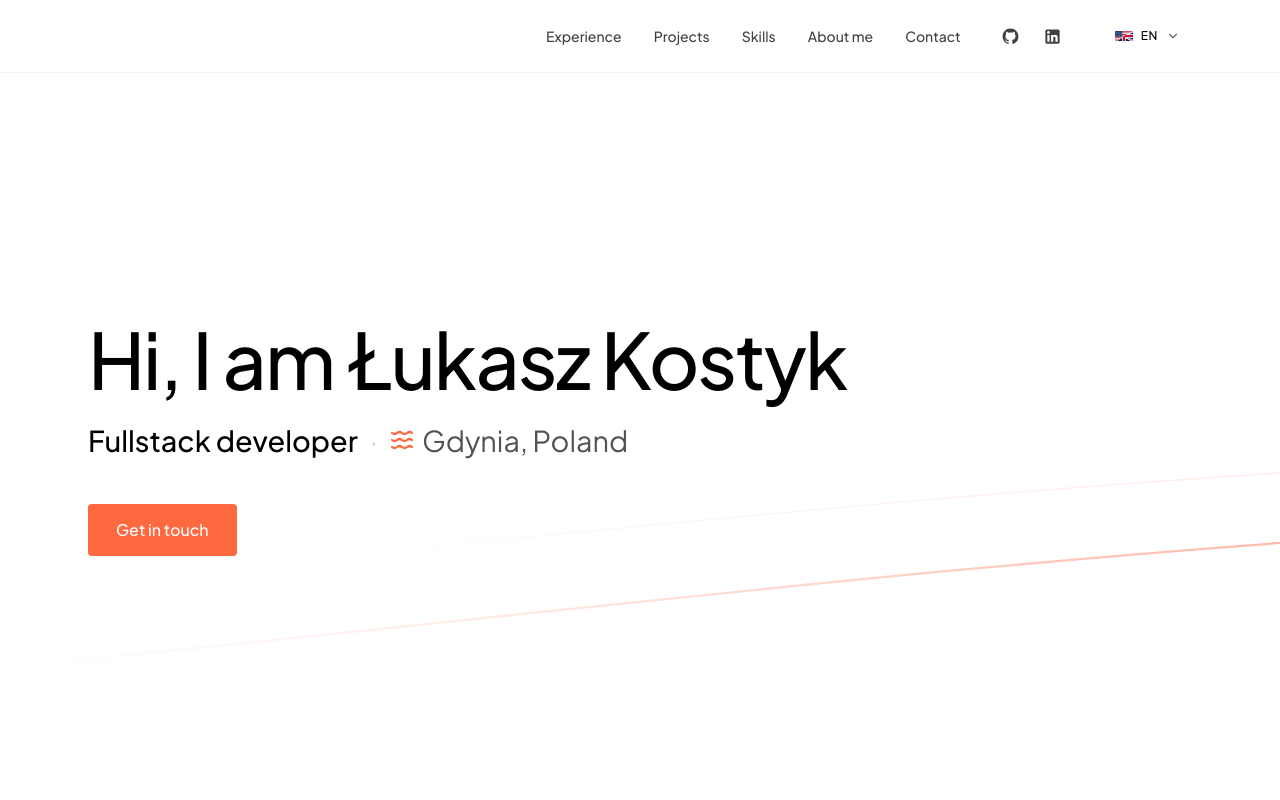
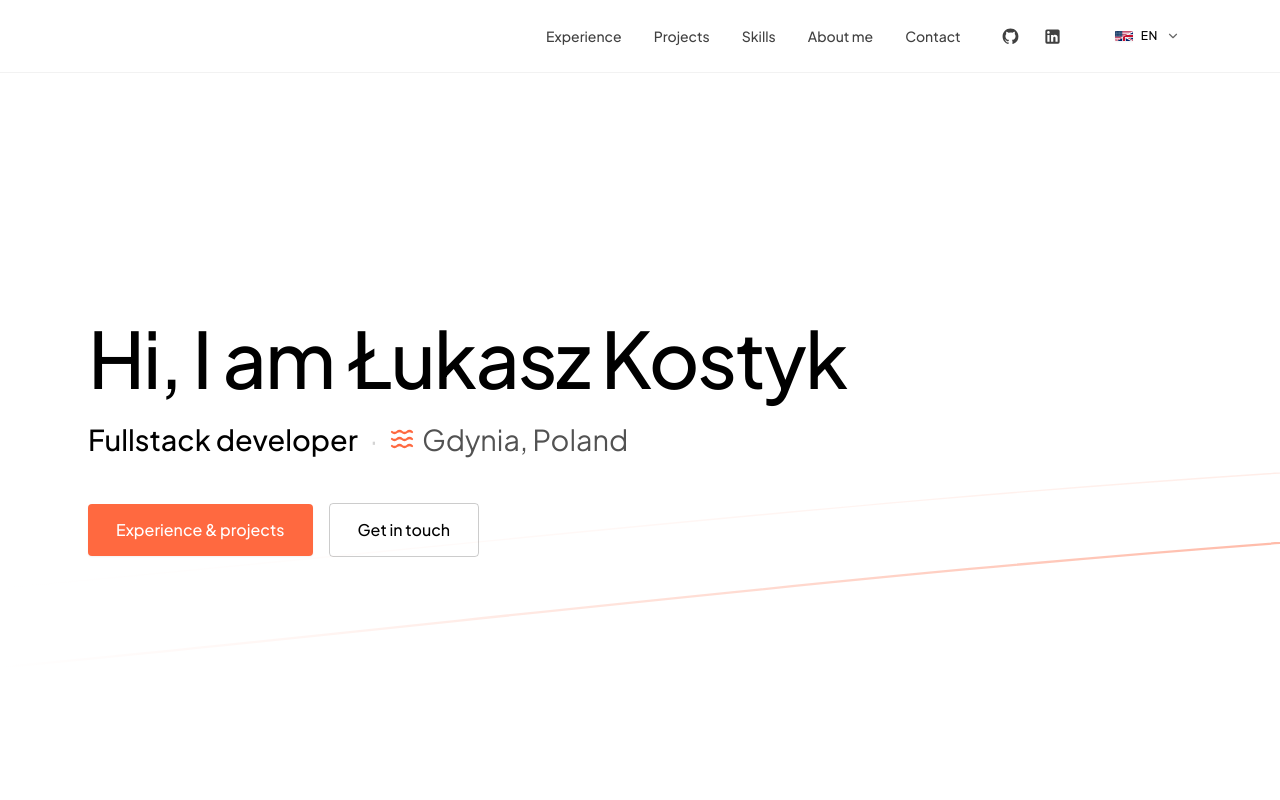
Before and after one commit to lukasus55/portfolio-2, a Next.js app: page /en in a window 1280 px wide. Shown: the top 800 px of the page. Built offline with nearby package versions, Linux system fonts and the light colour scheme.

Commit message:
featL add experience cta to home heo

```diff
--- a/messages/en.json
+++ b/messages/en.json
@@ -11,7 +11,8 @@
     "name": "Łukasz Kostyk",
     "role": "Fullstack developer",
     "location": "Gdynia, Poland",
-    "cta": "Get in touch"
+    "experienceCta": "Experience & projects",
+    "contactCta": "Get in touch"
   },
   "Experience": {
     "title": "Experience",
--- a/messages/pl.json
+++ b/messages/pl.json
@@ -11,7 +11,8 @@
     "name": "Łukasz Kostyk",
     "role": "Fullstack developer",
     "location": "Gdynia, Polska",
-    "cta": "Skontaktuj się ze mną"
+    "experienceCta": "Doświadczenie i projekty",
+    "contactCta": "Skontaktuj się ze mną"
   },
   "Experience": {
     "title": "Doświadczenie",
--- a/src/components/home/HeroSection.tsx
+++ b/src/components/home/HeroSection.tsx
@@ -32,14 +32,23 @@ export default function HeroSection() {
             </p>
           </div>
 
-          <div className="pt-2">
-            <a href="#contact" className="inline-block cursor-pointer">
+          <div className="pt-2 flex flex-wrap items-center gap-4">
+            <a href="#experience" className="inline-block cursor-pointer">
               <Button
                 variant="accent"
                 size="lg"
                 className="text-white font-medium shadow-xs"
               >
-                {t("cta")}
+                {t("experienceCta")}
+              </Button>
+            </a>
+            <a href="#contact" className="inline-block cursor-pointer">
+              <Button
+                variant="outline"
+                size="lg"
+                className="font-medium"
+              >
+                {t("contactCta")}
               </Button>
             </a>
           </div>
```
